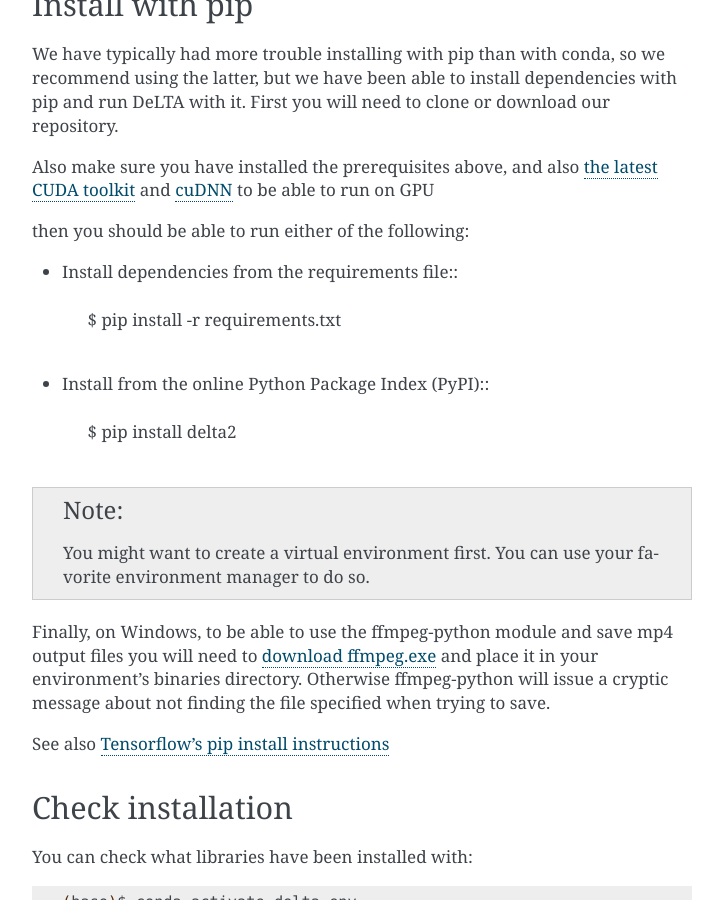
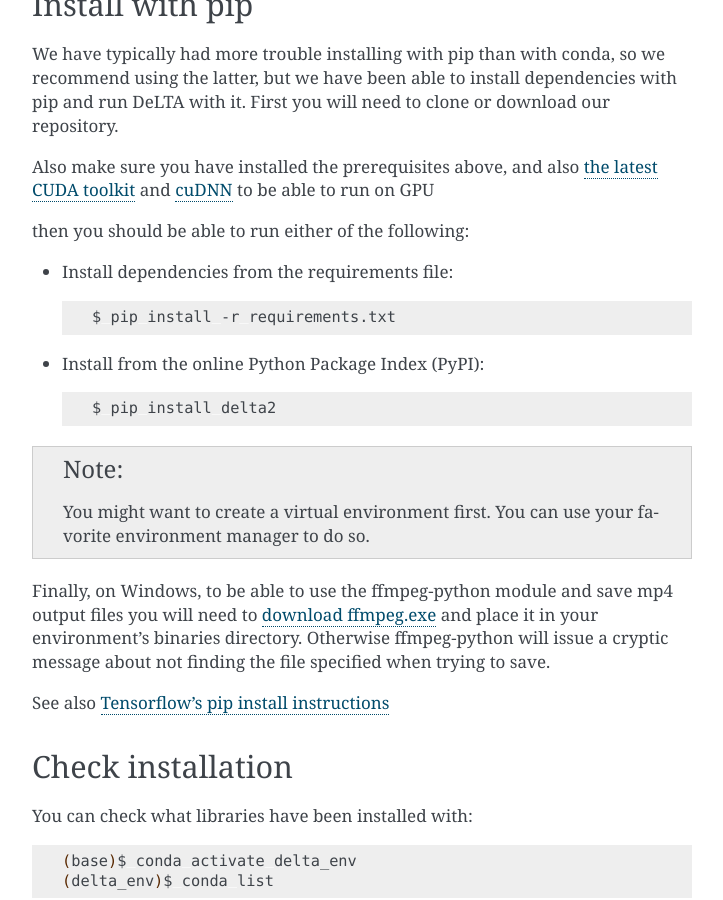
Before and after one commit to maximuswatkins/DeLTA_TF_2D, a Sphinx documentation site: the page built from docs/usage/installation.rst, in a window 1280 px wide and 900 px high, scrolled down 2852 px. Shown: the whole window, without its empty margins (388-1111 px from the left). Built offline with Sphinx 7.4.7, drawn with Linux system fonts in a browser that asks for light colours.

Commit message:
corrected typos

```diff
--- a/docs/usage/installation.rst
+++ b/docs/usage/installation.rst
@@ -137,14 +137,14 @@ run on GPU
 
 then you should be able to run either of the following:
 
-* | Install dependencies from the requirements file::
-  |
-  |     $ pip install -r requirements.txt
-  |
-* | Install from the online Python Package Index (PyPI)::
-  |
-  |     $ pip install delta2
-  |
+* Install dependencies from the requirements file::
+
+       $ pip install -r requirements.txt
+
+* Install from the online Python Package Index (PyPI)::
+
+       $ pip install delta2
+
 
 .. note::
 	You might want to create a virtual environment
```
